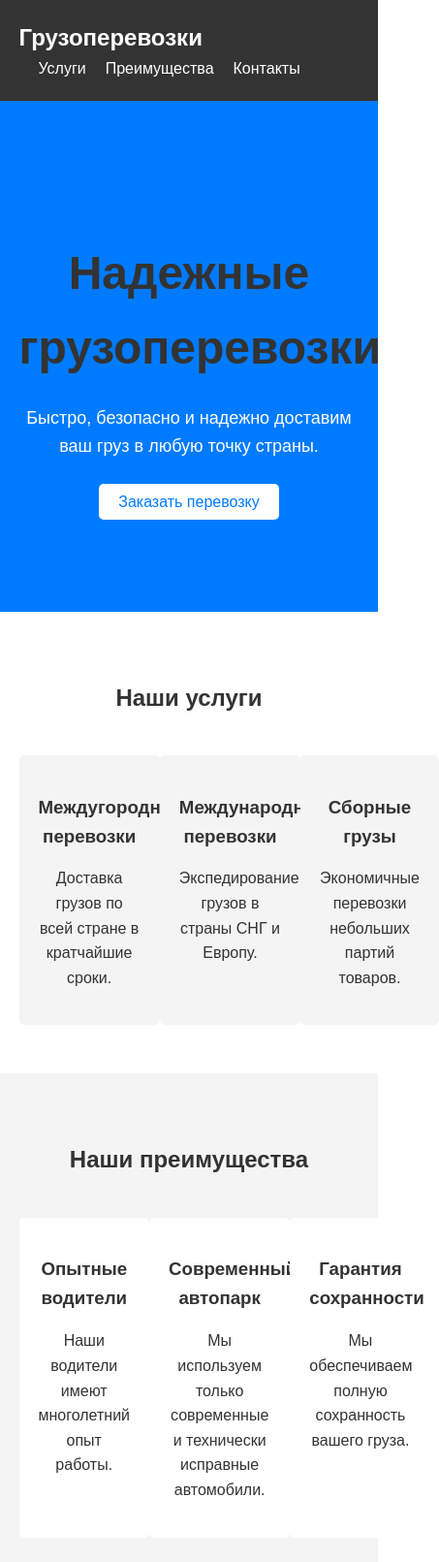
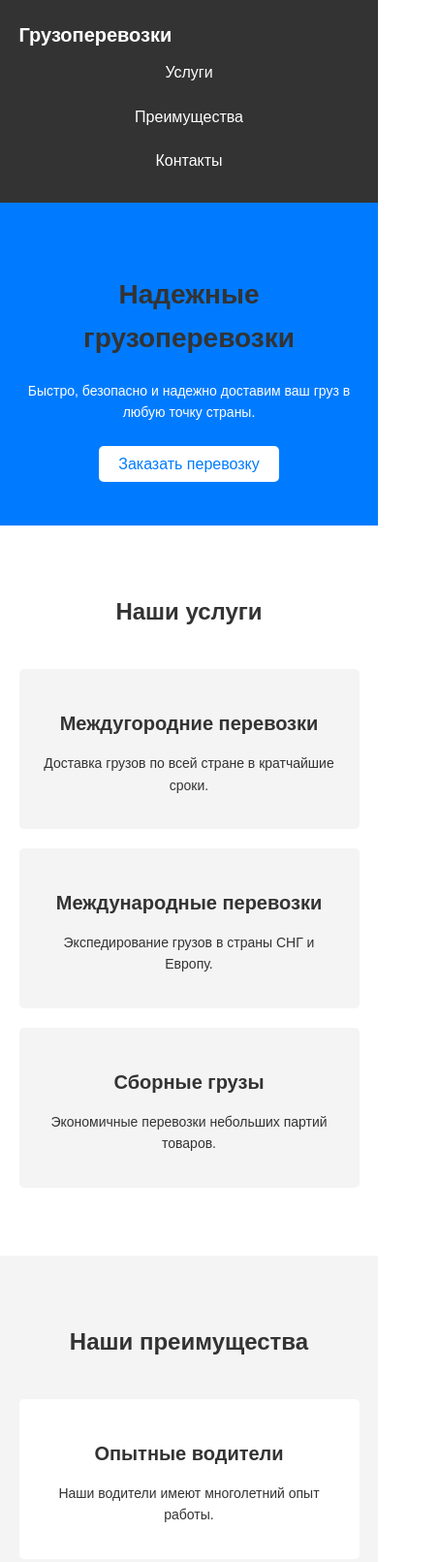
Before and after one commit to yet1223/-Freight-transportation, a plain HTML site: page index.html in a window 390 px wide. Shown: the top 1611 px of the page at 97% size, 453 px wide, since content can reach past the window. Drawn offline with Linux system fonts and the light colour scheme.

Commit message:
first commit

```diff
--- a/index.css
+++ b/index.css
@@ -11,10 +11,13 @@ body {
     width: 90%;
     max-width: 1200px;
     margin: 0 auto;
+    justify-content: center;
+    flex-direction: column;
 }
 
 h1, h2, h3 {
     color: #333;
+    text-align: center;
 }
 
 a {
@@ -43,6 +46,7 @@ a:hover {
     margin: 0;
     padding: 0;
     display: flex;
+    justify-content: flex-end;
 }
 
 .header .nav ul li {
@@ -97,6 +101,7 @@ a:hover {
 .service-list {
     display: flex;
     justify-content: space-between;
+    flex-wrap: wrap;
 }
 
 .service-item {
@@ -104,6 +109,7 @@ a:hover {
     background: #f4f4f4;
     padding: 20px;
     border-radius: 5px;
+    margin-bottom: 20px;
 }
 
 .service-item h3 {
@@ -124,6 +130,7 @@ a:hover {
 .advantage-list {
     display: flex;
     justify-content: space-between;
+    flex-wrap: wrap;
 }
 
 .advantage-item {
@@ -131,6 +138,7 @@ a:hover {
     background: #fff;
     padding: 20px;
     border-radius: 5px;
+    margin-bottom: 20px;
 }
 
 .advantage-item h3 {
@@ -175,3 +183,104 @@ a:hover {
     text-align: center;
     padding: 20px 0;
 }
+
+/* Адаптивные стили */
+@media (max-width: 768px) {
+    /* Шапка */
+    .header .nav ul {
+        flex-direction: column;
+        align-items: center;
+    }
+
+    .header .nav ul li {
+        margin: 10px 0;
+    }
+
+    /* Главная секция */
+    .hero {
+        padding: 50px 0;
+    }
+
+    .hero h1 {
+        font-size: 36px;
+    }
+
+    .hero p {
+        font-size: 16px;
+    }
+
+    /* Услуги */
+    .service-item {
+        width: 48%;
+    }
+
+    /* Преимущества */
+    .advantage-item {
+        width: 48%;
+    }
+
+    /* Контакты */
+    .contact-form input, .contact-form textarea {
+        width: calc(100% - 22px);
+    }
+}
+
+@media (max-width: 480px) {
+    /* Шапка */
+    .header .logo {
+        font-size: 20px;
+    }
+
+    /* Главная секция */
+    .hero h1 {
+        font-size: 28px;
+    }
+
+    .hero p {
+        font-size: 14px;
+    }
+
+    /* Услуги и Преимущества */
+    .service-item, .advantage-item {
+        width: 100%;
+    }
+
+    .services h2, .advantages h2, .contact h2 {
+        font-size: 24px;
+    }
+
+    .service-item h3, .advantage-item h3 {
+        font-size: 20px;
+    }
+
+    .service-item p, .advantage-item p {
+        font-size: 14px;
+    }
+
+    /* Контакты */
+    .contact-form button {
+        width: 100%;
+    }
+}/* Стили для карты */
+.map {
+    padding:  20px;
+    display: block;
+    margin: 0 auto; /* Выравнивание по центру */
+    max-width: 100%;
+    height: auto;
+
+}
+
+/* Адаптивные стили для карты */
+@media (max-width: 768px) {
+    .map {
+        width: 100%; /* Карта занимает всю ширину на маленьких экранах */
+        height: 20%; /* Фиксированная высота для планшетов */
+    }
+}
+
+@media (max-width: 480px) {
+    .map {
+        height: 200px; /* Уменьшаем высоту карты на телефонах */
+    }
+}
--- a/index.html
+++ b/index.html
@@ -67,7 +67,10 @@
             </div>
         </div>
     </section>
-
+    <div class="container" >
+        <h1 class="map">Карта грузоперевозок</h1>
+        <iframe class="map" src="https://www.google.com/maps/embed?pb=!1m18!1m12!1m3!1d73081.91070707596!2d38.793234!3d55.081584500000005!2m3!1f0!2f0!3f0!3m2!1i1024!2i768!4f13.1!3m3!1m2!1s0x414a711d18ed933f%3A0x8dbd717685102998!2z0JrQvtC70L7QvNC90LAsINCc0L7RgdC60L7QstGB0LrQsNGPINC-0LHQuy4!5e0!3m2!1sru!2sru!4v1734546533948!5m2!1sru!2sru" width="600" height="450" style="border:0;" allowfullscreen="" loading="lazy" referrerpolicy="no-referrer-when-downgrade"></iframe>
+    </div>
     <section id="contact" class="contact">
         <div class="container">
             <h2>Контакты</h2>
```
